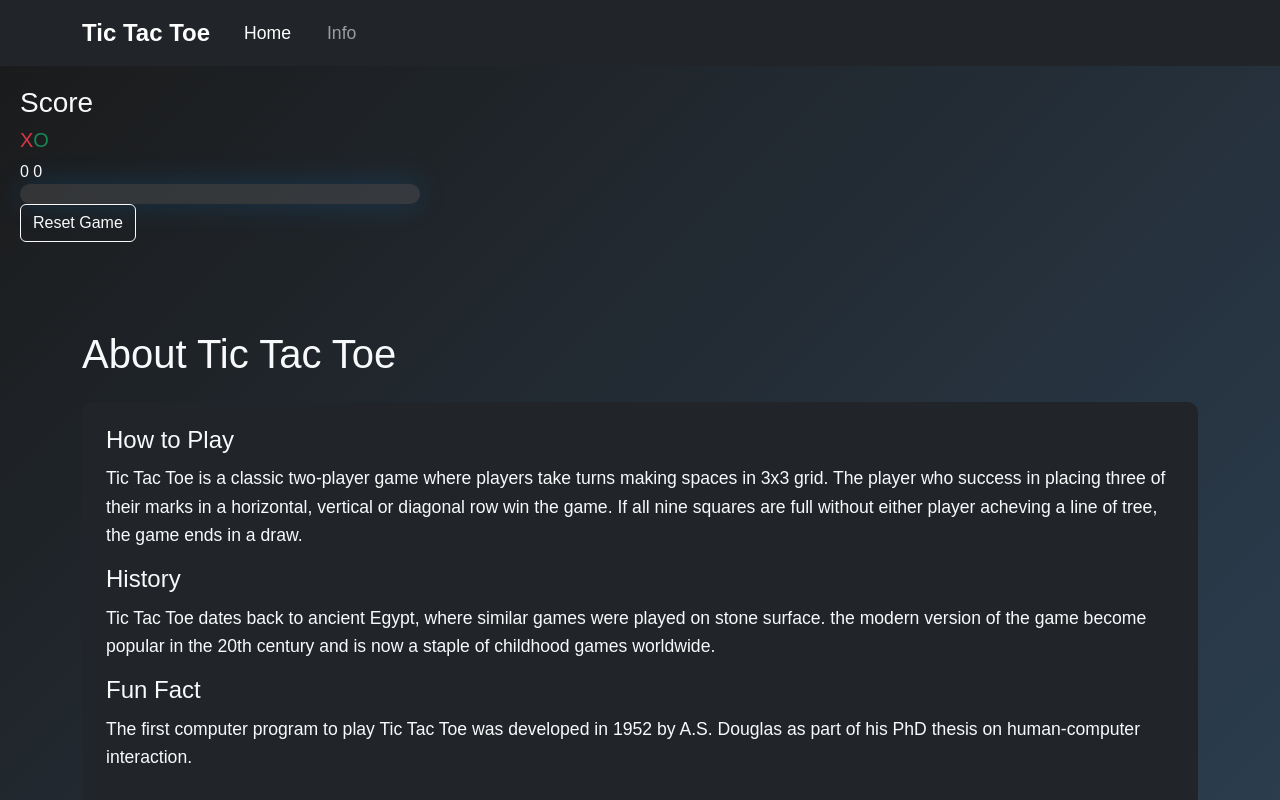
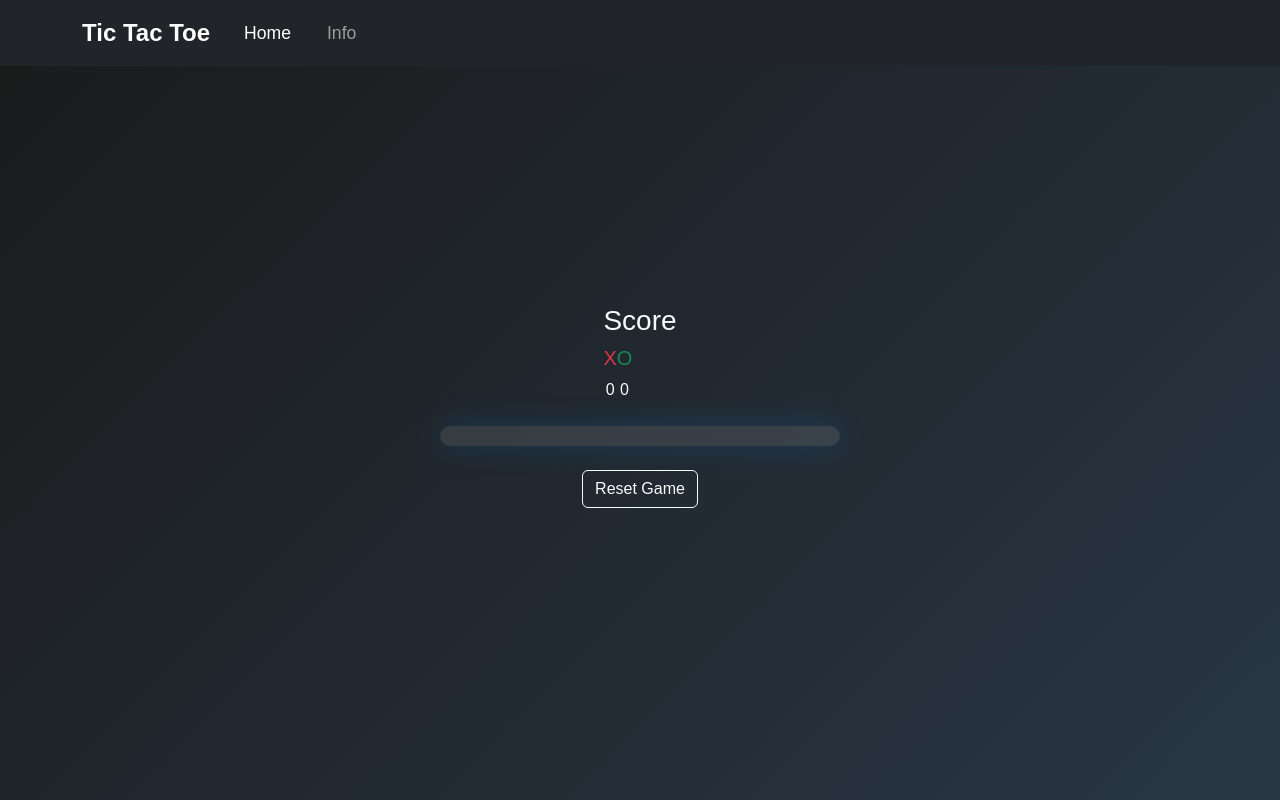
Before and after one commit to Saeed-L5/tic-tac-toe, a plain HTML site: page index.html in a window 1280 px wide. Shown: the top 800 px of the page. Drawn offline with nearby package versions, Linux system fonts and the light colour scheme.

Commit message:
added game container css style

```diff
--- a/assets/css/style.css
+++ b/assets/css/style.css
@@ -25,6 +25,16 @@ body {
 .nav-link {
     font-size: 1.1rem;
     margin: 0 10px;
+}
+/* Game Container */
+.game-container {
+    display: flex;
+    flex-direction: column;
+    align-items: center;
+    justify-content: center;
+    position: relative;
+    z-index: 1;
+    min-height: 80vh;
 }
 /* Board */
 .board {
--- a/index.html
+++ b/index.html
@@ -34,7 +34,7 @@
   <!--Home page (Game)-->
   <div id="home" class="page">
     <div class="game-container">
-      <div class="score-board">
+      <div class="score-board text-center mb-4">
         <h3 class="text-light">Score</h3>
         <div class="d-flex">
           <div>
@@ -48,7 +48,7 @@
         </div>
       </div>
       <div class="board" id="board"></div>
-      <button class="btn btn-outline-light">Reset Game</button>
+      <button class="btn btn-outline-light mt-4">Reset Game</button>
     </div>
   </div>
   <!--Info page-->
```
